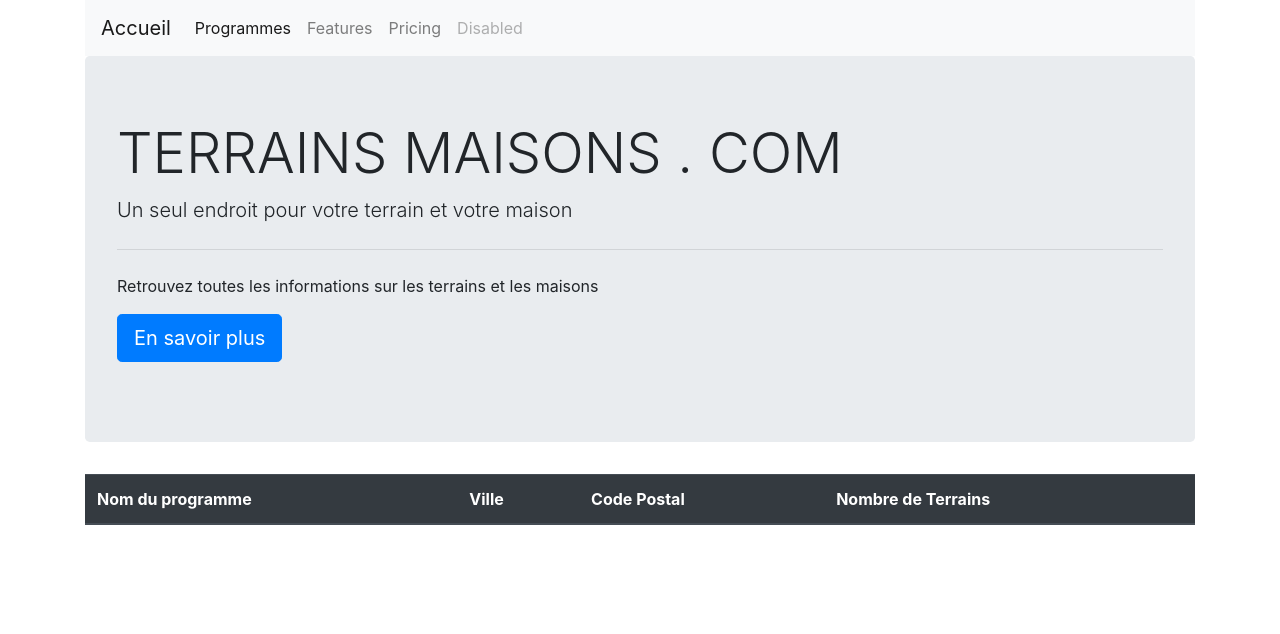
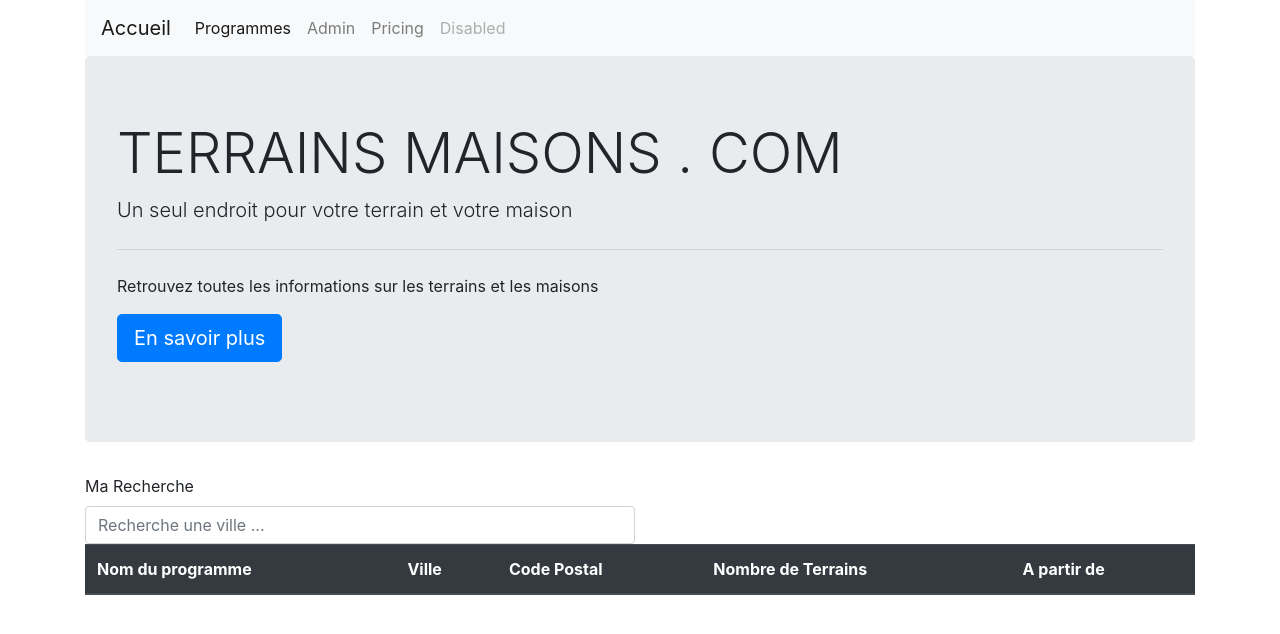
Before and after one commit to ThibSeldon/TerrainsMaisons, a Symfony app: template templates/home/index.html.twig in a window 1280 px wide. Shown: the top 634 px of the page. Run offline with Twig, Linux system fonts and the light colour scheme; the template is opened without the code that fills it, so the values that code supplies are empty; some libraries are stand-ins or nearby versions.

Commit message:
search form home

```diff
--- /dev/null
+++ b/public/js/filterTable01.js
@@ -0,0 +1,24 @@
+console.log('Script SearchTable Load')
+
+function searchTable(iIdP, tIdP) {
+    // Declare variables
+    let input, filter, table, tr, td, i, txtValue;
+    input = document.getElementById(iIdP);
+    filter = input.value.toUpperCase();
+    table = document.getElementById(tIdP);
+    tr = table.getElementsByTagName("tr");
+
+    console.log(tr.length)
+    // Loop through all table rows, and hide those who don't match the search query
+    for (i = 0; i < tr.length; i++) {
+        td = tr[i].getElementsByTagName("td")[0];
+        if (td) {
+            txtValue = td.textContent || td.innerText;
+            if (txtValue.toUpperCase().indexOf(filter) > -1) {
+                tr[i].style.display = "";
+            } else {
+                tr[i].style.display = "none";
+            }
+        }
+    }
+}
--- a/src/Entity/Land/Plot.php
+++ b/src/Entity/Land/Plot.php
@@ -57,7 +57,7 @@ class Plot
     /**
      * @ORM\ManyToOne(targetEntity=State::class)
      */
-    private $state;
+    private ?State $state;
 
 
 
--- a/src/Form/Land/PlotEmbeddedType.php
+++ b/src/Form/Land/PlotEmbeddedType.php
@@ -31,6 +31,8 @@ class PlotEmbeddedType extends AbstractType
             ->add('state', EntityType::class, [
                 'class' => State::class,
                 'choice_label' => 'name',
+                'placeholder' => 'Selectionner',
+                'required' => true,
 
             ])
 
--- a/src/Form/Land/PlotType.php
+++ b/src/Form/Land/PlotType.php
@@ -27,7 +27,9 @@ class PlotType extends AbstractType
             ->add('allotment', EntityType::class, [
                 'class' => Allotment::class,
                 'choice_label' => 'name',
-                'label' => 'Lotissement'
+                'label' => 'Lotissement',
+                'placeholder' => 'Selectionner',
+                'required' => true,
             ])
 
         ;
--- a/templates/base_all.html.twig
+++ b/templates/base_all.html.twig
@@ -25,7 +25,7 @@
     <div class="collapse navbar-collapse" id="navbarNavAltMarkup">
         <div class="navbar-nav">
             <a class="nav-item nav-link active" href="{{ path('home') }}">Programmes <span class="sr-only">(current)</span></a>
-            <a class="nav-item nav-link" href="#">Features</a>
+            <a class="nav-item nav-link" href="{{ path('house_index') }}">Admin</a>
             <a class="nav-item nav-link" href="#">Pricing</a>
             <a class="nav-item nav-link disabled" href="#">Disabled</a>
         </div>
--- a/templates/home/index.html.twig
+++ b/templates/home/index.html.twig
@@ -3,8 +3,7 @@
 {% block title %}Terrains Maisons!{% endblock %}
 
 {% block body %}
-
-
+    <script src="{{ asset('js/filterTable01.js') }}"></script>
 
     <div class="jumbotron">
         <h1 class="display-4">TERRAINS MAISONS . COM</h1>
@@ -16,14 +15,24 @@
             <a class="btn btn-primary btn-lg" href="#" role="button">En savoir plus</a>
         </p>
     </div>
+<form>
+    <div class="form-row">
+        <div class="col-md-6">
 
-    <table class="table">
+            <label for="iIdP">Ma Recherche</label>
+            <input type="text" class="form-control" placeholder="Recherche une ville ... " id="iIdP" onkeyup="searchTable('iIdP', 'allotments-list')">
+        </div>
+    </div>
+</form>
+    <table class="table" id="allotments-list">
         <thead class="thead-dark">
         <tr>
             <th scope="col">Nom du programme</th>
             <th scope="col">Ville</th>
             <th scope="col">Code Postal</th>
             <th scope="col">Nombre de Terrains</th>
+            <th>A partir de </th>
+
         </tr>
         </thead>
         <tbody>
@@ -32,7 +41,11 @@
                 <th scope="row"><a href="{{ path('all_allotment_show', {'id': allotment.id}) }}">{{ allotment.name }}</a></th>
                 <td>{{ allotment.city }}</td>
                 <td>{{ allotment.postalCode }}</td>
-                <td> <span class="badge badge-success">{{ allotment.plots | length }}</span></td>
+                <td> <span class="badge badge-success">{{ allotment.plots| length }}</span></td>
+
+                <td> {{ allotment.getMinPriceAtiPlot }}</td>
+
+
             </tr>
             {% endfor %}
         </tbody>
@@ -41,12 +54,12 @@
 
 
 
+    <script>
+        $(document).ready(function() {
+            $('.js-example-basic-multiple').select2();
+        });
+    </script>
 
-    <style>
-        .card-deck{
-            column-count: 3;
-        }
-    </style>
 
 
 {% endblock %}
```
Also changed, not shown: src/Entity/Land/Allotment.php (+15 -1 lines).
